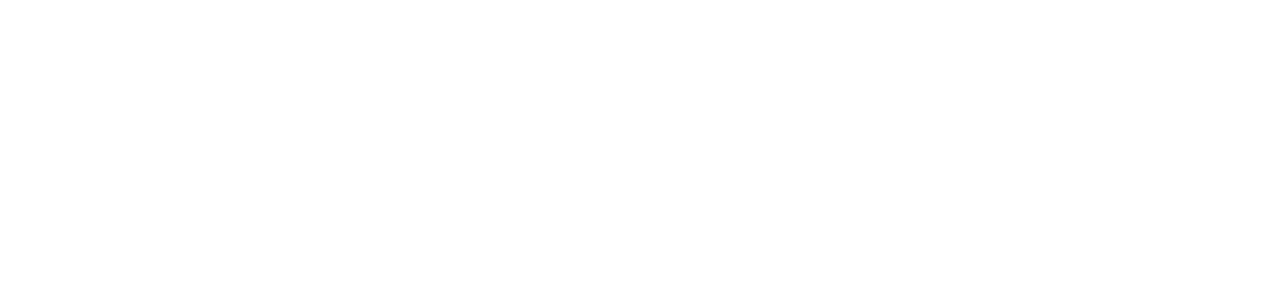
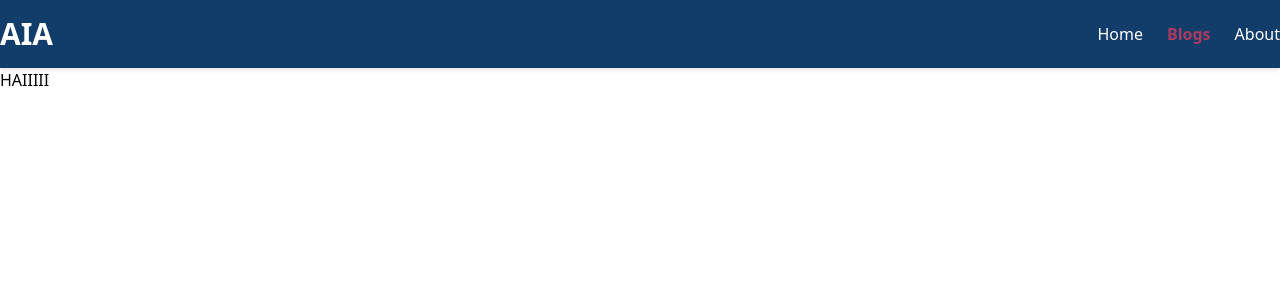
Before and after one commit to ImamNurHadi/pweb-Nuxt-JS-P18-2023, a Nuxt app in the folder frontend/: page /blogdetail in a window 1280 px wide. Before the commit this address had no page. Shown: the top 300 px of the page. Built offline with nearby package versions, Linux system fonts and the light colour scheme.

Commit message:
add blogpage

```diff
--- a/frontend/components/Navbar.vue
+++ b/frontend/components/Navbar.vue
@@ -9,7 +9,7 @@
       <!-- Navbar Links -->
       <ul class="hidden md:flex space-x-6">
         <li><router-link class="text-white hover:text-gray-200" to="/">Home</router-link></li>
-        <li><router-link class="text-white hover:text-gray-200" to="/blogs">Blogs</router-link></li>
+        <li><router-link class="text-white hover:text-gray-200" to="/blogdetail">Blogs</router-link></li>
         <li><router-link class="text-white hover:text-gray-200" to="/menu">About</router-link></li>
       </ul>
 
--- /dev/null
+++ b/frontend/pages/blogdetail.vue
@@ -0,0 +1,21 @@
+<template>
+    <div style="background-color: #EEE2DC;">
+        <Navbar />
+    </div>
+    <div>
+        HAIIIII
+    </div>
+</template>
+
+<script>
+
+export default {
+};
+</script>
+
+<style scoped>
+h1 {
+    text-align: center;
+    margin-bottom: 20px;
+}
+</style>
```
